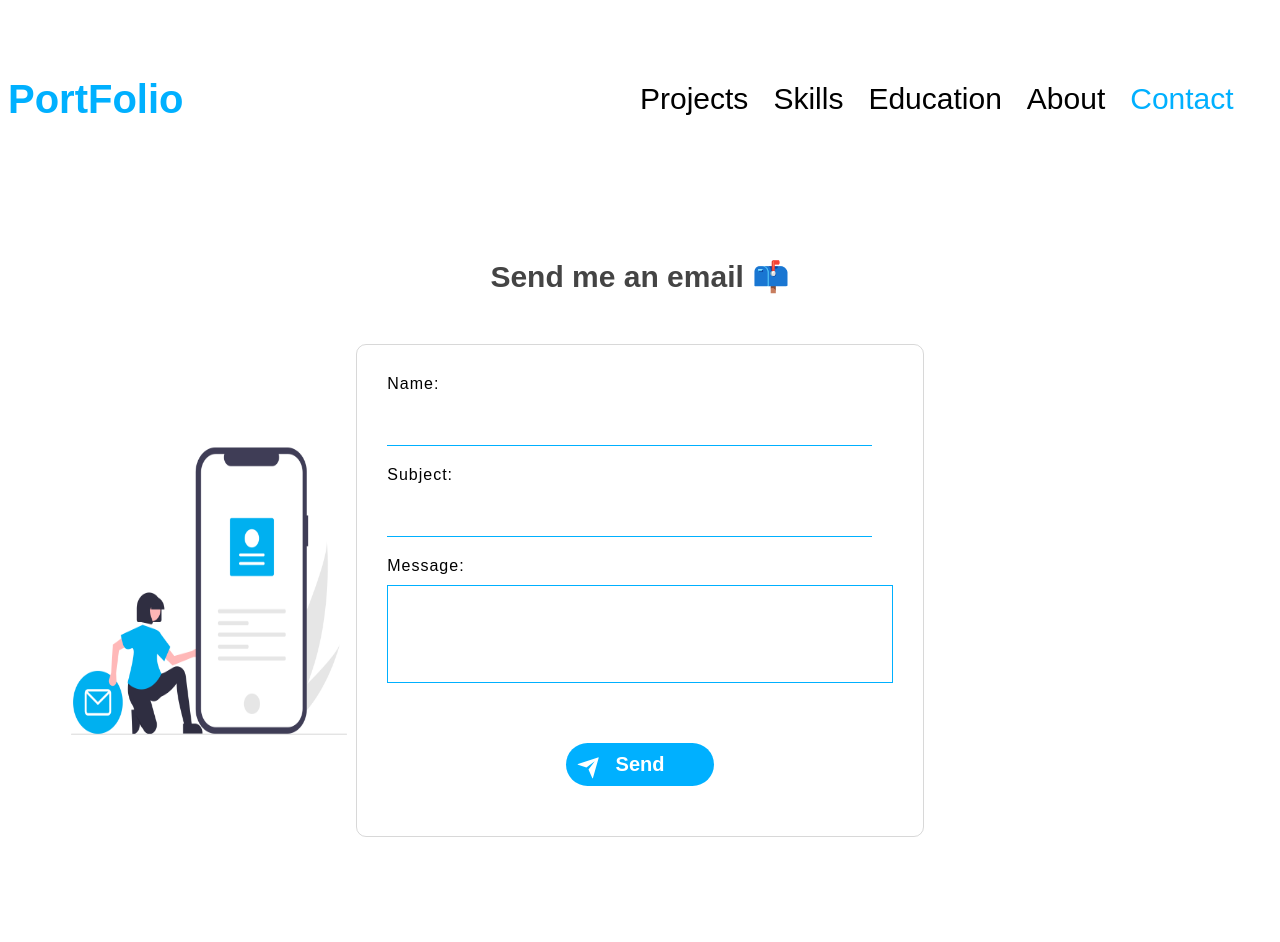
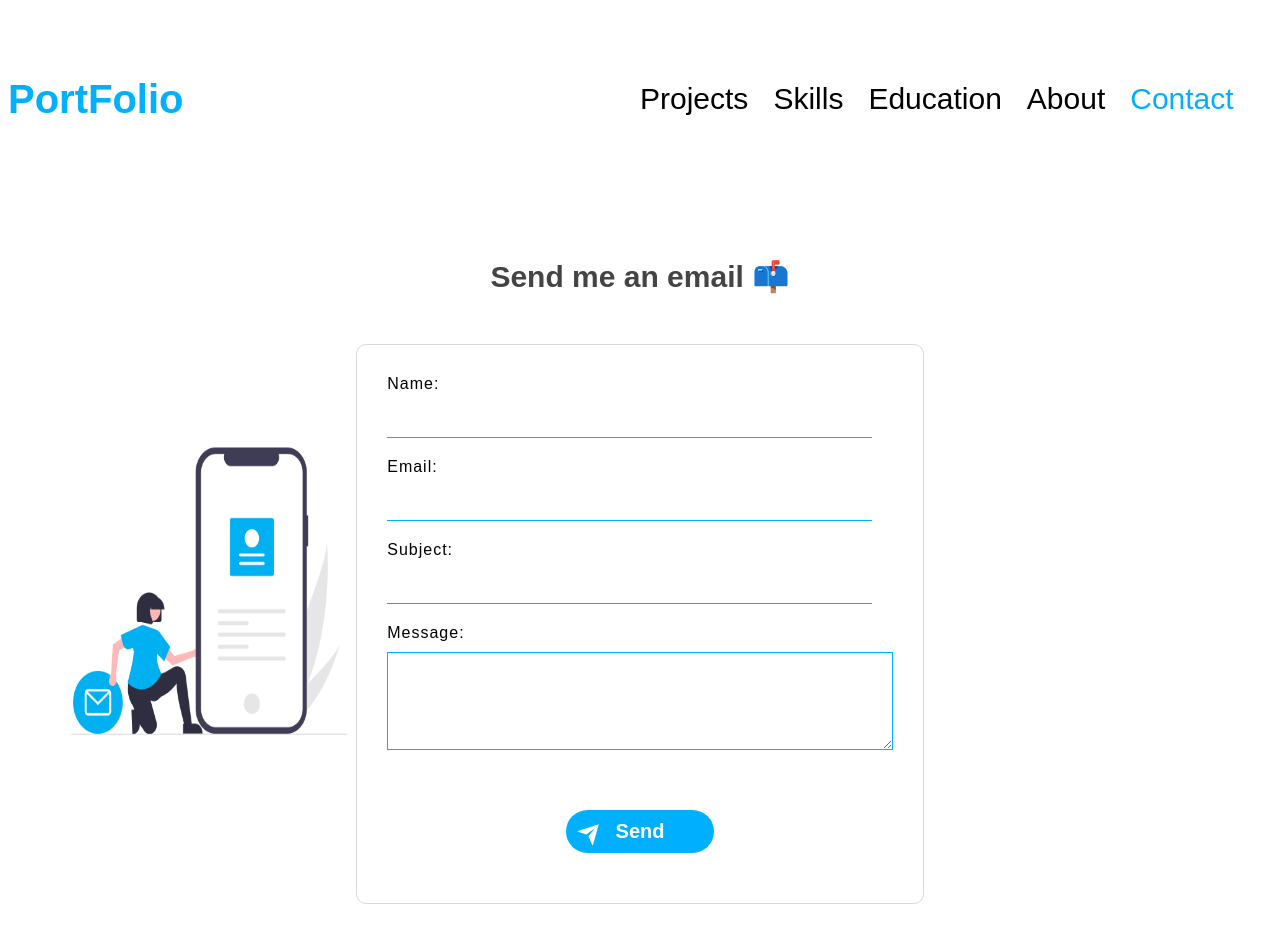
Before and after one commit to Oliver-DA/portfolio, a Next.js app: page /contact in a window 1280 px wide. Before the commit the page ends 875 px from the top, so only its background shows below. Built offline with nearby package versions, Linux system fonts and the light colour scheme.

Commit message:
thanks  page

```diff
--- a/components/Contact.js
+++ b/components/Contact.js
@@ -5,20 +5,15 @@ import { useRef, useEffect } from "react";
 import "animate.css";
 
 export default function Contact() {
-
-  const emailRef = useRef();
+  const nameRef = useRef();
 
   useEffect(() => {
-    emailRef.current.focus();
+    nameRef.current.focus();
   }, []);
-
 
   return (
     <div className={styles.container}>
-
-      <div
-        className={`${styles.image} animate__animated animate__fadeInRight`}
-      >
+      <div className={`${styles.image} animate__animated animate__fadeInRight`}>
         <Image
           src={"/images/email.png"}
           width={400}
@@ -39,12 +34,16 @@ export default function Contact() {
 
       <h1 className={styles.title}>Send me an email &#128235;</h1>
 
-      <form className={`${styles.form} animate__animated animate__fadeInLeft`}>
-
+      <form action="https://formsubmit.co/ondagmsinfo@gmail.com" method = "POST" className={`${styles.form} animate__animated animate__fadeInLeft`}>
+        <input type="hidden" name="_next" value="http://localhost:3000/thanks"/>
+        <div className={styles.field}>
+          <label>Name:</label>
+          <input type="text" name="name" ref={nameRef} />
+        </div>
 
         <div className={styles.field}>
-            <label>Name:</label>
-            <input type="text" name="email" ref={emailRef} />
+          <label>Email:</label>
+          <input type="text" name="email" />
         </div>
 
         <div className={styles.field}>
@@ -54,14 +53,13 @@ export default function Contact() {
 
         <div className={styles.field}>
           <label>Message:</label>
-            <textarea type="text" rows="4"></textarea>
+          <textarea type="text" name = "message" rows="4"></textarea>
         </div>
 
         <button type="submit" className={styles.button}>
           Send
           <RiSendPlaneFill className={styles.searchIcon} size={25} />
         </button>
-
       </form>
     </div>
   );
--- a/pages/404.js
+++ b/pages/404.js
@@ -10,10 +10,11 @@ export default function NotFound() {
           src={"/images/not-found.png"}
           width={800}
           height={700}
+          quality = {100}
         />
       </div>
       <div>
-        <h1 className = {styles.errorTitle}>page you were looking for could not be found</h1>
+        <h1 className = {styles.errorTitle}>The page you were looking for could not be found</h1>
       </div>
     </div>
   );
--- a/styles/global.css
+++ b/styles/global.css
@@ -5,7 +5,7 @@ body {
 
 textarea {
     -webkit-appearance: none;
-    resize: none;
+    resize: vertical;
     border: none;
     color: #3d3d3d;
     font-size: 20px;
@@ -20,8 +20,8 @@ input {
     border:none;
     outline: none;
     padding-top:12px;
-    color: #3d3d3d;
-    font-size: 25px;
+    color: #646464;
+    font-size: 18px;
     border-bottom: 1px solid #00B0FF;
 
 }
```
Also changed, not shown: pages/thanks.js (added, +21 -0 lines), public/images/thankyou.png (added). Lines whose indentation alone changed are shown as unchanged.
